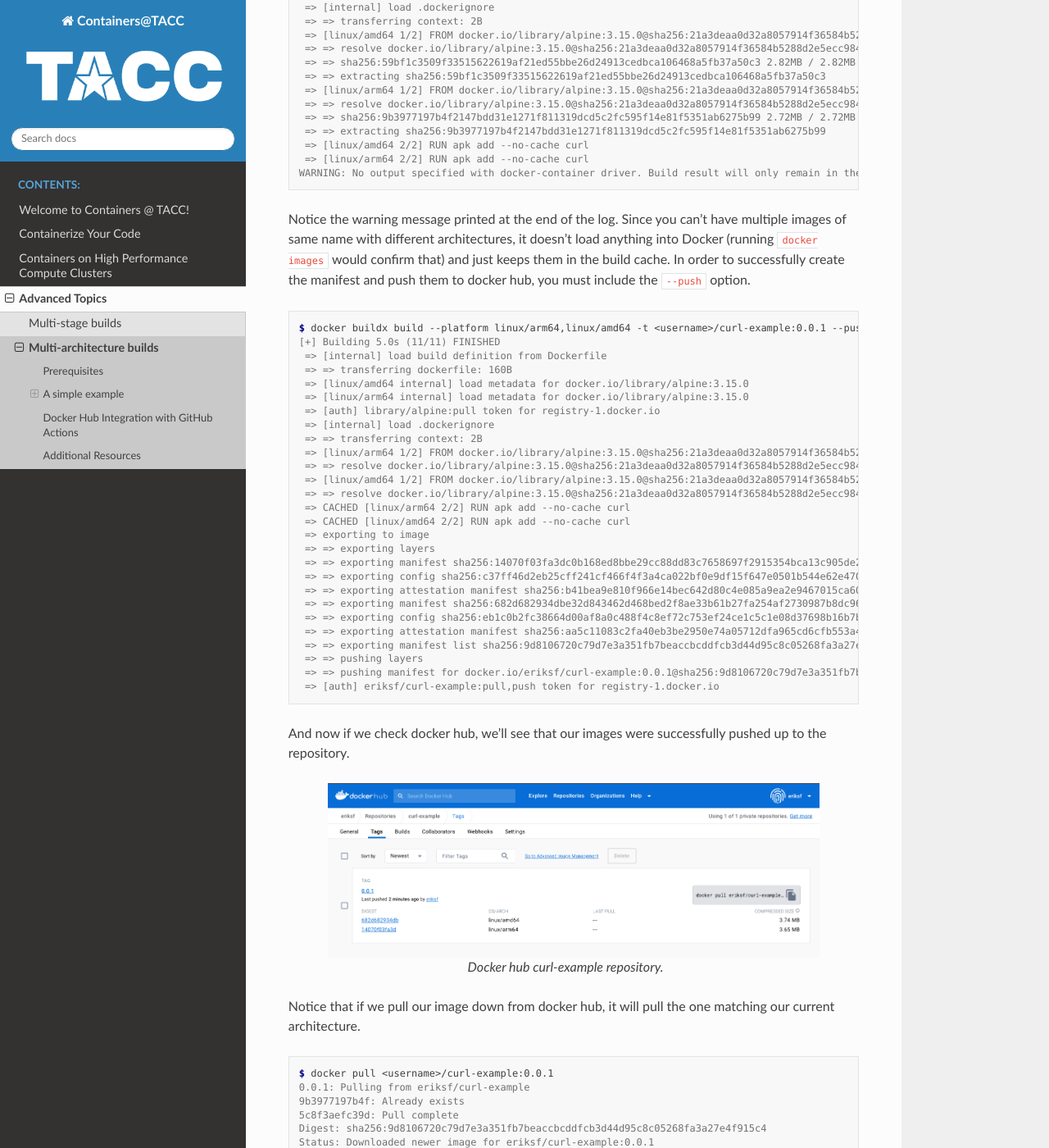
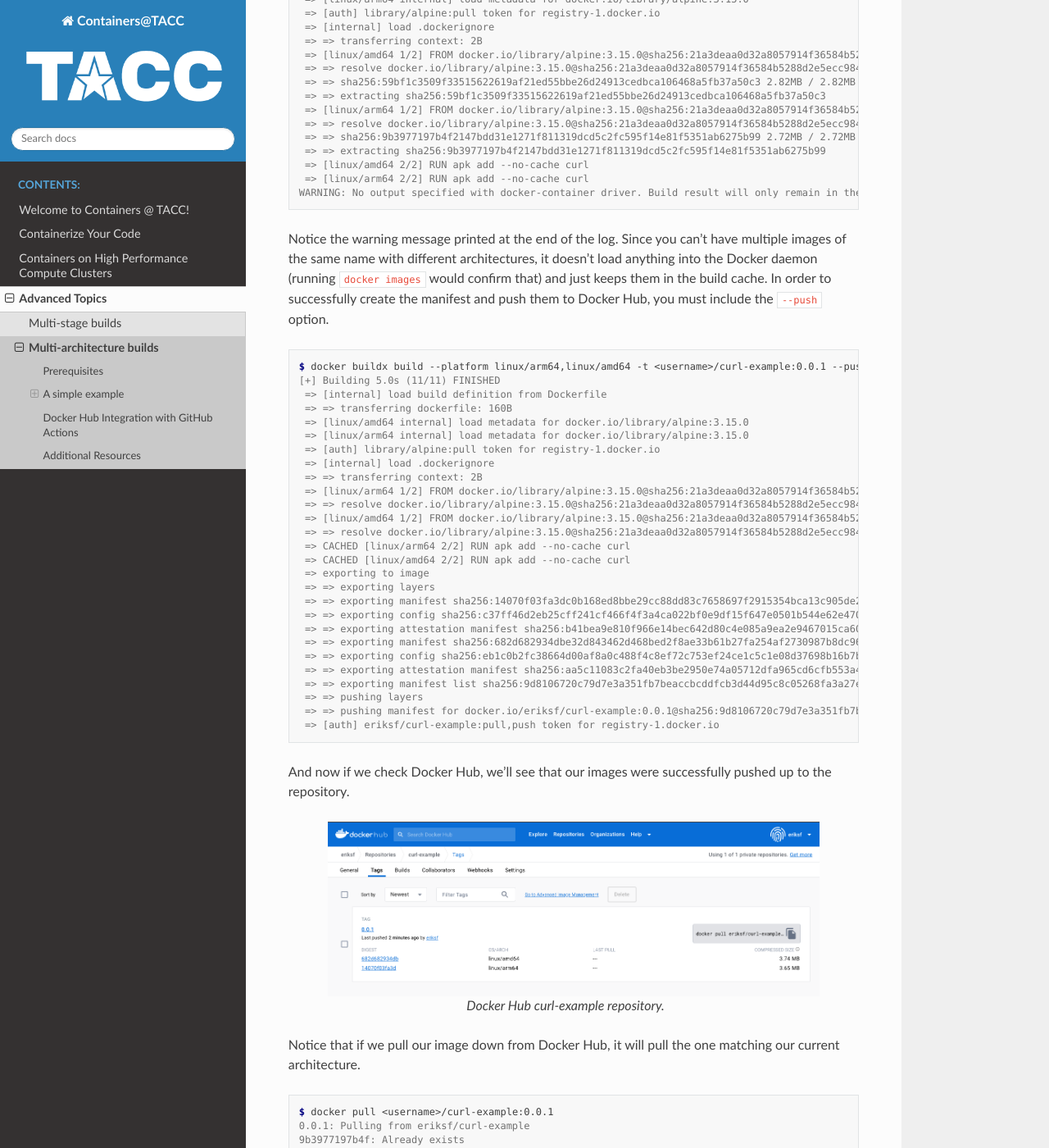
Before and after one commit to TACC/containers_at_tacc, a Sphinx documentation site: the page built from docs/advanced/02.multiarchitecture.rst, in a window 1280 px wide and 1400 px high, scrolled down 3095 px. Shown: the whole window at 82% size. Built offline with Sphinx 7.4.7 and the Read the Docs theme 2.0.0, drawn with Linux system fonts in a browser that asks for light colours; some of the changed text lies outside the part shown.

Commit message:
consistency updates (thanks Joe)

```diff
--- a/docs/advanced/02.multiarchitecture.rst
+++ b/docs/advanced/02.multiarchitecture.rst
@@ -101,7 +101,8 @@
 ^^^^^^^^^^^^^^^^^^^^^^^^^^^^
 
 For targeting multiple platforms, we'll need to use a different command called ``docker buildx``. Let's start
-by listing the current builders.
+by listing the current builders. A builder is a `BuildKit <https://docs.docker.com/build/buildkit/>`_
+(the build engine that solves the build steps in a Dockerfile) daemon used to run your builds.
 
 .. code-block:: console
 
@@ -161,9 +162,9 @@
    => [linux/arm64 2/2] RUN apk add --no-cache curl                                                                                 1.5s
   WARNING: No output specified with docker-container driver. Build result will only remain in the build cache. To push result image into registry use --push or to load image into docker use --load
 
-Notice the warning message printed at the end of the log. Since you can't have multiple images of same name with
-different architectures, it doesn't load anything into Docker (running ``docker images`` would confirm that) and
-just keeps them in the build cache. In order to successfully create the manifest and push them to docker hub,
+Notice the warning message printed at the end of the log. Since you can't have multiple images of the same name with
+different architectures, it doesn't load anything into the Docker daemon (running ``docker images`` would confirm that) and
+just keeps them in the build cache. In order to successfully create the manifest and push them to Docker Hub,
 you must include the ``--push`` option.
 
 .. code-block:: console
@@ -196,15 +197,15 @@
    => => pushing manifest for docker.io/eriksf/curl-example:0.0.1@sha256:9d8106720c79d7e3a351fb7beaccbcddfcb3d44d95c8c05268fa3a27e  1.4s
    => [auth] eriksf/curl-example:pull,push token for registry-1.docker.io
 
-And now if we check docker hub, we'll see that our images were successfully pushed up to the repository.
+And now if we check Docker Hub, we'll see that our images were successfully pushed up to the repository.
 
 .. figure:: ../images/docker_hub_multi-arch_example.png
   :width: 600
   :align: center
 
-  Docker hub curl-example repository.
+  Docker Hub curl-example repository.
 
-Notice that if we pull our image down from docker hub, it will pull the one matching our current
+Notice that if we pull our image down from Docker Hub, it will pull the one matching our current
 architecture.
 
 .. code-block:: console
@@ -337,9 +338,9 @@
             mv /tmp/.buildx-cache-new /tmp/.buildx-cache
 
 
-This workflow is triggered on pushes or pull_requests to the ``main`` branch or when a new tag is pushed
+This workflow is triggered on pushes or pull requests to the ``main`` branch or when a new tag is pushed
 (``tag: - '*.*.*'``). The first step of this workflow checks out the code. Then, it uses a couple of different
-actions to set up QEMU (for multi-architecture builds), docker buildx, caching of the build layers,
+actions to set up QEMU (for Multi-architecture builds), docker buildx, caching of the build layers,
 and docker metadata to setup the repo name and version. It will attempt to use the ``docker/login-action``
 to log in to Docker Hub on the command line only if the workflow is run based on a tag. The username and token
 can be set by navigating to Settings => Secrets and variables => Actions => New Repository Secret within the project repository.
@@ -352,7 +353,7 @@
 
 
 Finally, this workflow will build the image for both the ``linux/amd64`` and ``linux/arm64`` platforms using
-the build cache from previous runs if it exists (and hasn't changed). It will only push the image to docker Hub
+the build cache from previous runs if it exists (and hasn't changed). It will only push the image to Docker Hub
 if the workflow is run based on a tag. This uses the ``docker/build-push-action`` from the GitHub Actions catalog.
 
 .. tip::
```
Also changed, not shown: docs/advanced/01.multistage.rst (+9 -8 lines).
